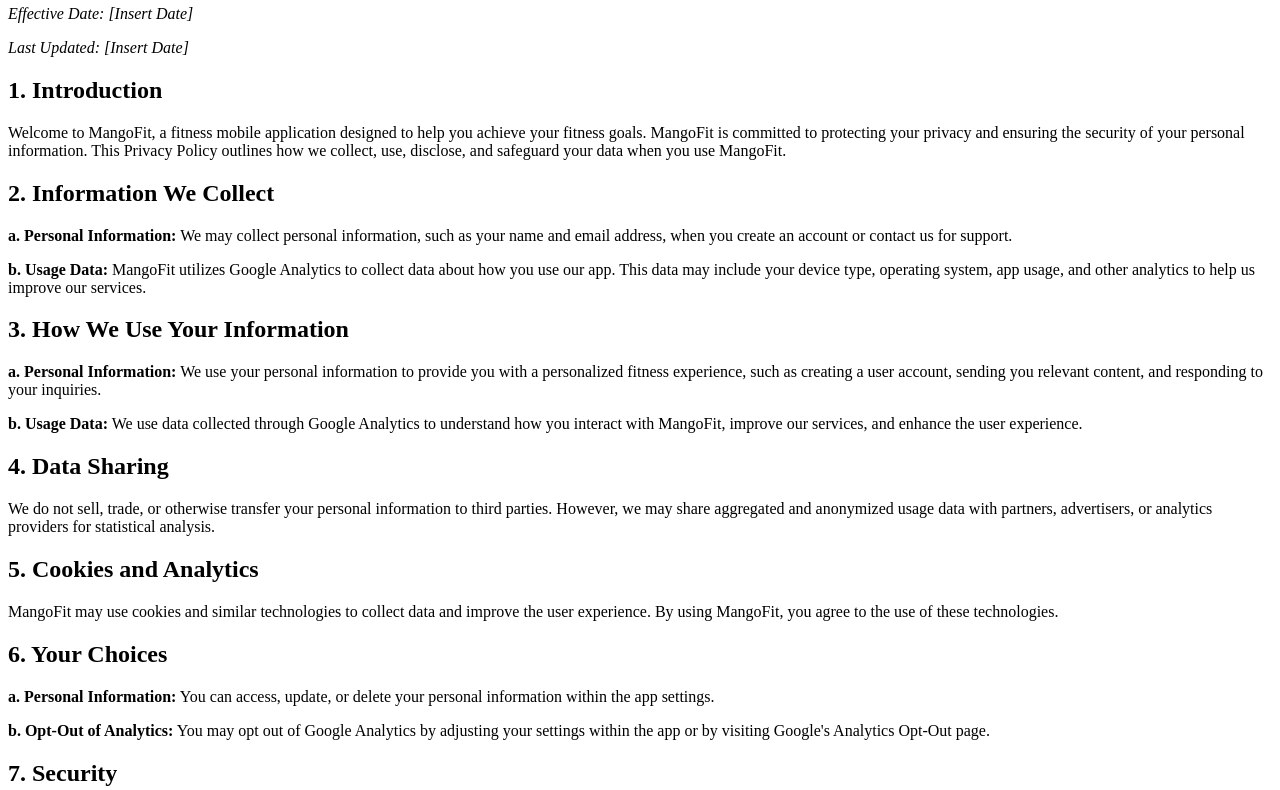
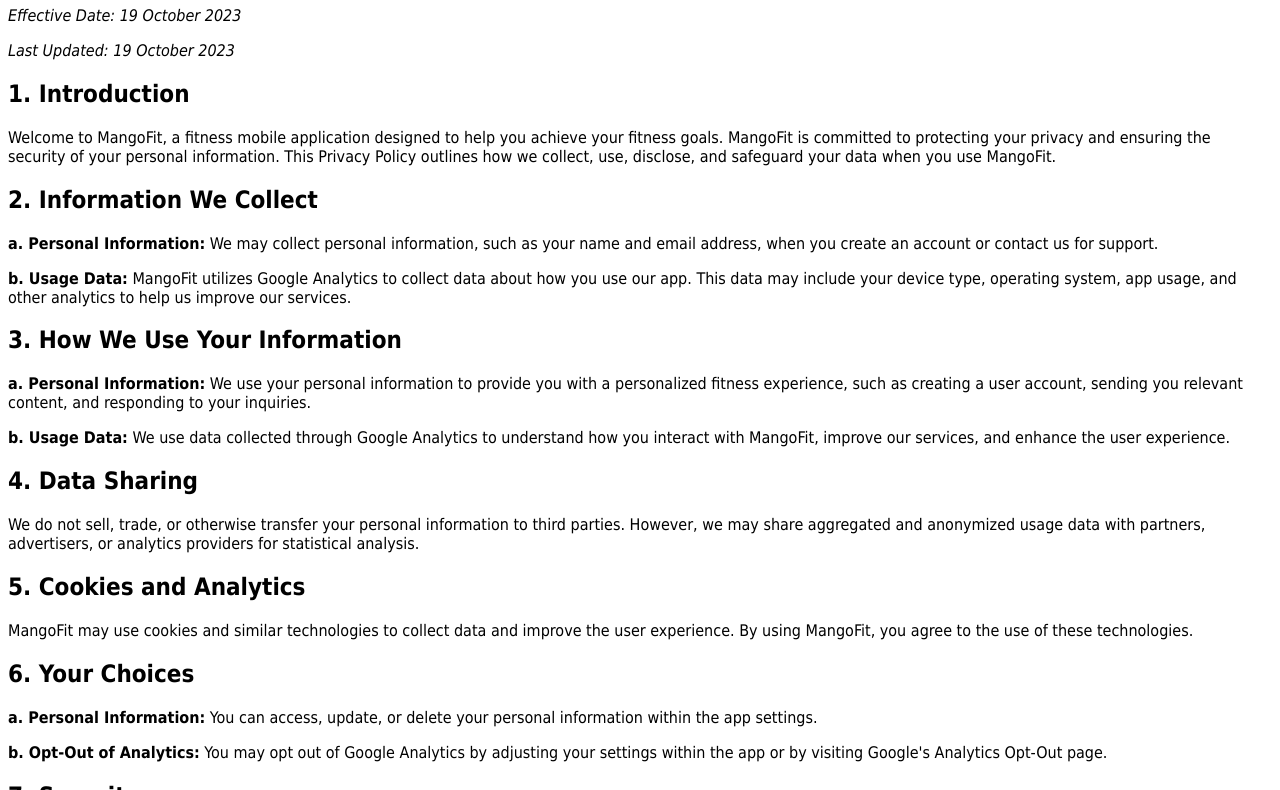
Before and after one commit to coachmeapp/coachmeapp.github.io, a plain HTML site: page terms/mangofitprivacypolicy.html in a window 1280 px wide. Shown: the part 75-865 px from the top of the page. Drawn offline with Linux system fonts and the light colour scheme.

Commit message:
Update mangofitprivacypolicy.html
Add date and font style

```diff
--- a/terms/mangofitprivacypolicy.html
+++ b/terms/mangofitprivacypolicy.html
@@ -3,12 +3,17 @@
 <head>
   <meta charset="UTF-8">
   <title>Privacy Policy for MangoFit</title>
+  <style>
+    body {
+      font-family: Tahoma, Arial, sans-serif;
+    }
+  </style>
 </head>
 <body>
   <h1>Privacy Policy for MangoFit</h1>
 
-  <p><em>Effective Date: [Insert Date]</em></p>
-  <p><em>Last Updated: [Insert Date]</em></p>
+  <p><em>Effective Date: 19 October 2023</em></p>
+  <p><em>Last Updated:  19 October 2023</em></p>
 
   <h2>1. Introduction</h2>
   <p>Welcome to MangoFit, a fitness mobile application designed to help you achieve your fitness goals. MangoFit is committed to protecting your privacy and ensuring the security of your personal information. This Privacy Policy outlines how we collect, use, disclose, and safeguard your data when you use MangoFit.</p>
```
